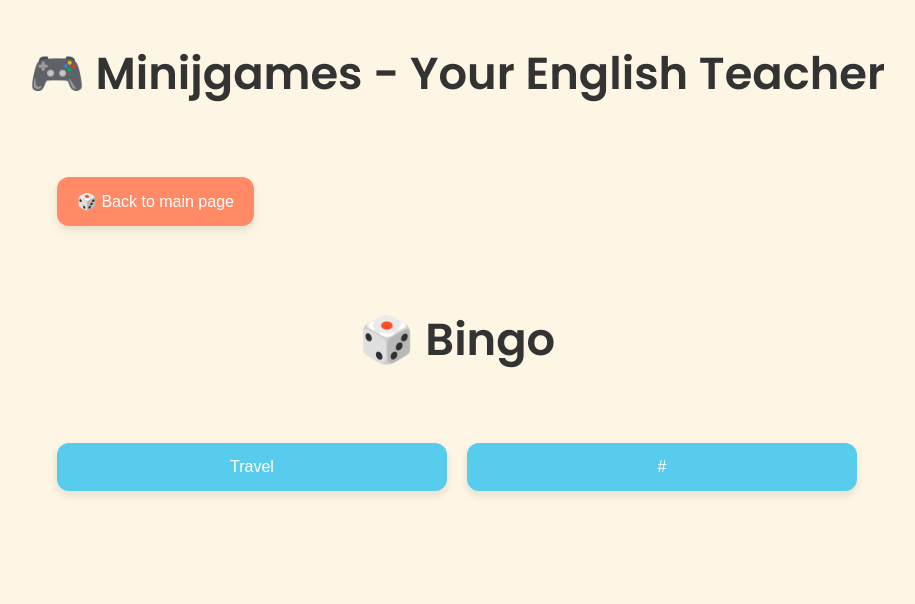
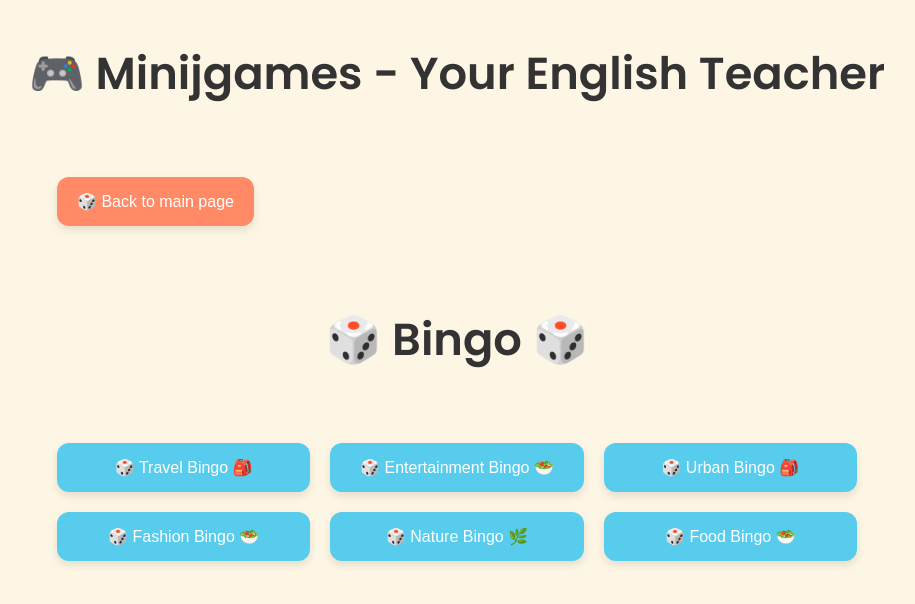
Before and after one commit to iesrcid/NuriaCerveraEnglishTeacher, a plain HTML site: page bingo.html in a window 1280 px wide. Shown: the whole page, without its empty margins (183-1098 px from the left). Drawn offline with Linux system fonts and the light colour scheme.

Commit message:
Update bingo.html

```diff
--- a/bingo.html
+++ b/bingo.html
@@ -94,10 +94,14 @@
     <a href="index.html"><button>🎲 Back to main page</button></a>
   </div>
 
-  <h1>🎲 Bingo</h1>
+  <h1>🎲 Bingo 🎲</h1>
   <div class="game-buttons">
-    <a href="travel_bingo.html"><button>Travel</button></a>
-    <a href="#"><button>#</button></a>
+    <a href="travel_bingo.html"><button>🎲 Travel Bingo 🎒</button></a>
+    <a href="entertainment_bingo.html"><button>🎲 Entertainment Bingo 🥗</button></a>
+    <a href="urban_bingo.html"><button>🎲 Urban Bingo 🎒</button></a>
+    <a href="fashion_bingo.html"><button>🎲 Fashion Bingo 🥗</button></a>
+    <a href="nature_bingo.html"><button>🎲 Nature Bingo 🌿</button></a>
+    <a href="food_bingo.html"><button>🎲 Food Bingo 🥗</button></a>
 
   </div>
 </body>
```
